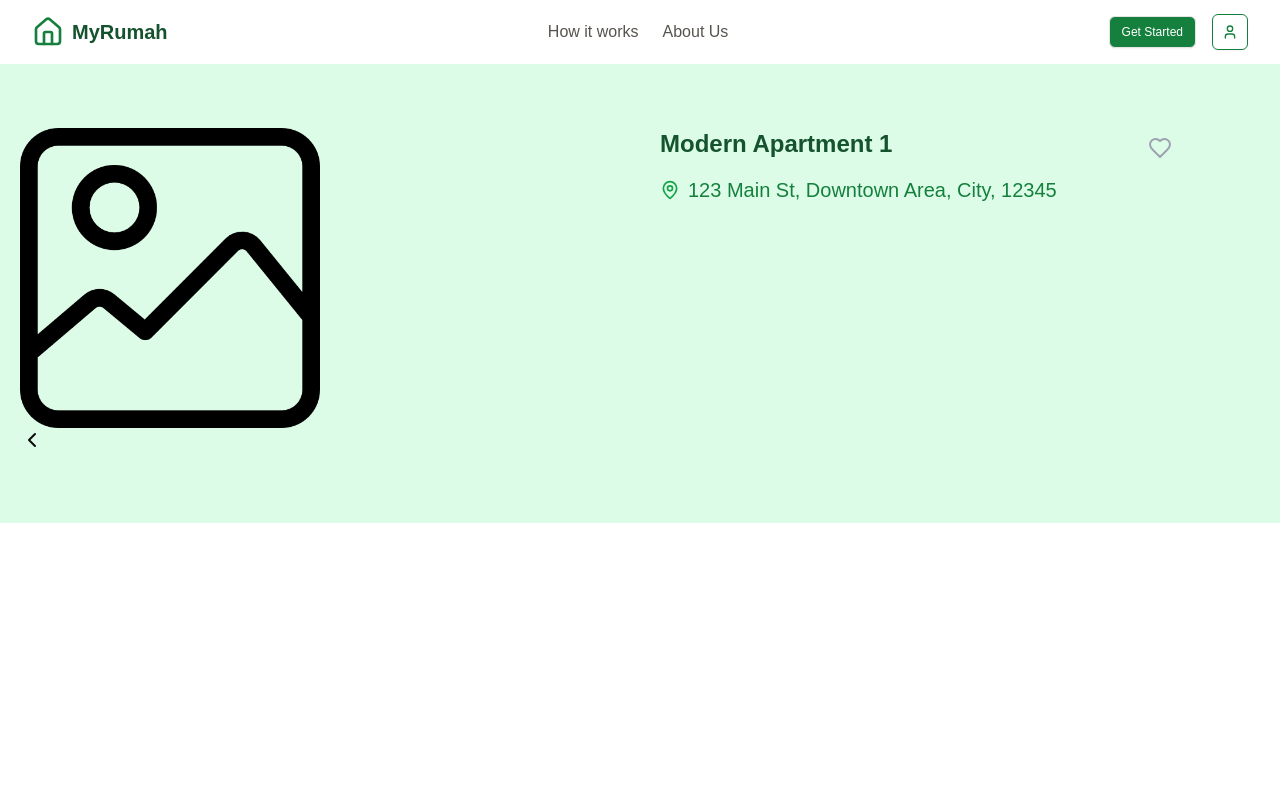
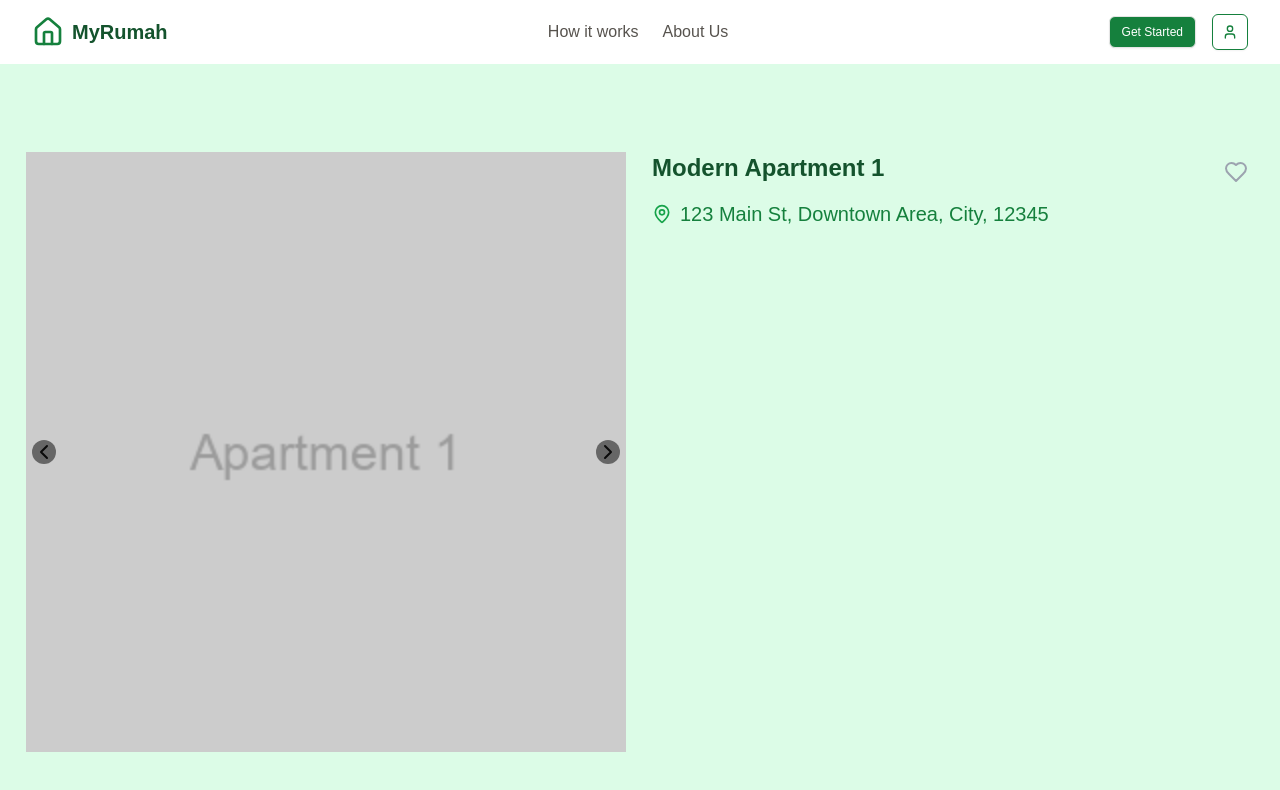
Before and after one commit to tangweilun/MyRumah, a Next.js app: page /property in a window 1280 px wide. Shown: the top 790 px of the page. Built offline with nearby package versions, Linux system fonts and the light colour scheme.

Commit message:
modified slideshow gallery

```diff
--- a/src/app/property/page.tsx
+++ b/src/app/property/page.tsx
@@ -32,26 +32,34 @@ export default function PropertyPage() {
     <div>
       <Navbar></Navbar>
       <div className="bg-green-100 w-screen py-16">
-        <div className="flex">
-          <div className="space-y-4 w-1/2">
-            <div className="px-5 rounded-lg">
+        <div className="grid gap-6 lg:grid-cols-2 p-6">
+          <div className="space-y-4">
+            <div className="relative aspect-[4/3] rounded-lg">
               <Image
                 src={images[currentImgIndex]}
-                width={300}
-                height={300}
+                width={600}
+                height={100}
                 alt={`Property Image ${currentImgIndex + 1}`}
-                className="object-cover"
+                className="object-center mx-auto"
               />
               <button
                 onClick={prevImg}
-                className="top-1/2 rounded-full hover:bg-black/75"
+                className="absolute left-2 top-1/2 rounded-full -translate-y-1/2 bg-black/50 hover:bg-black/75"
               >
                 <ChevronLeft className="h-6 w-6" />
               </button>
+              <button
+                onClick={nextImg}
+                className="absolute right-2 top-1/2 rounded-full -translate-y-1/2 bg-black/50 hover:bg-black/75"
+              >
+                <ChevronRight className="h-6 w-6" />
+              </button>
             </div>
           </div>
-          <div className="flex w-1/2 px-5">
-            <div className="w-4/5">
+
+          <div className="space-y-6">
+            <div className="flex items-start justify-between">
+              <div>
                 <h3 className="text-2xl font-bold text-green-900 mb-4">
                   Modern Apartment 1
                 </h3>
@@ -62,7 +70,6 @@ export default function PropertyPage() {
                   </span>
                 </div>
               </div>
-            <div className="w-1/5">
               <button className="rounded-full p-2 hover:bg-gray-100">
                 <Heart className="h-6 w-6 text-gray-400" />
               </button>
```
Also changed, not shown: public/image.png. Lines whose indentation alone changed are shown as unchanged.
